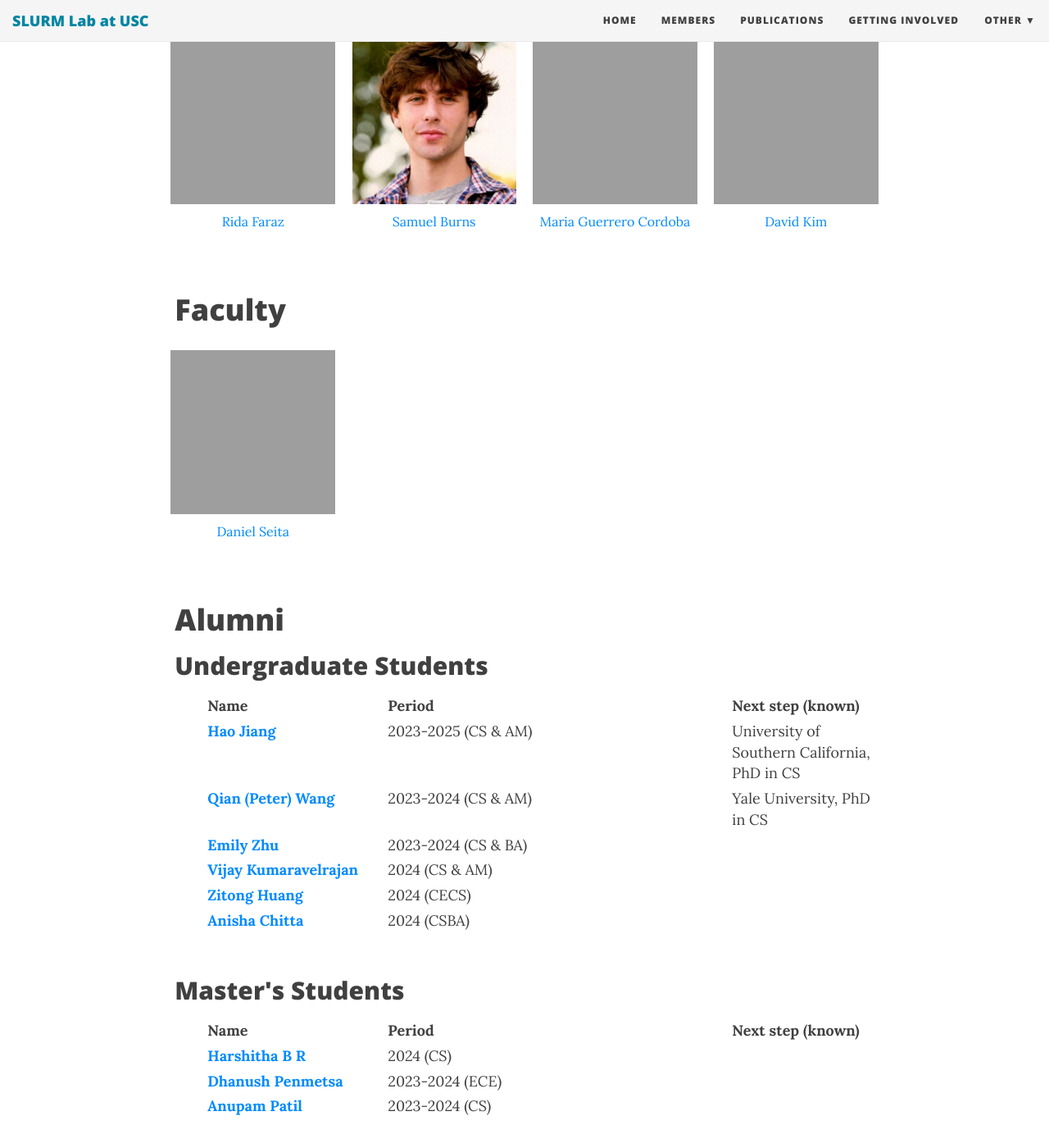
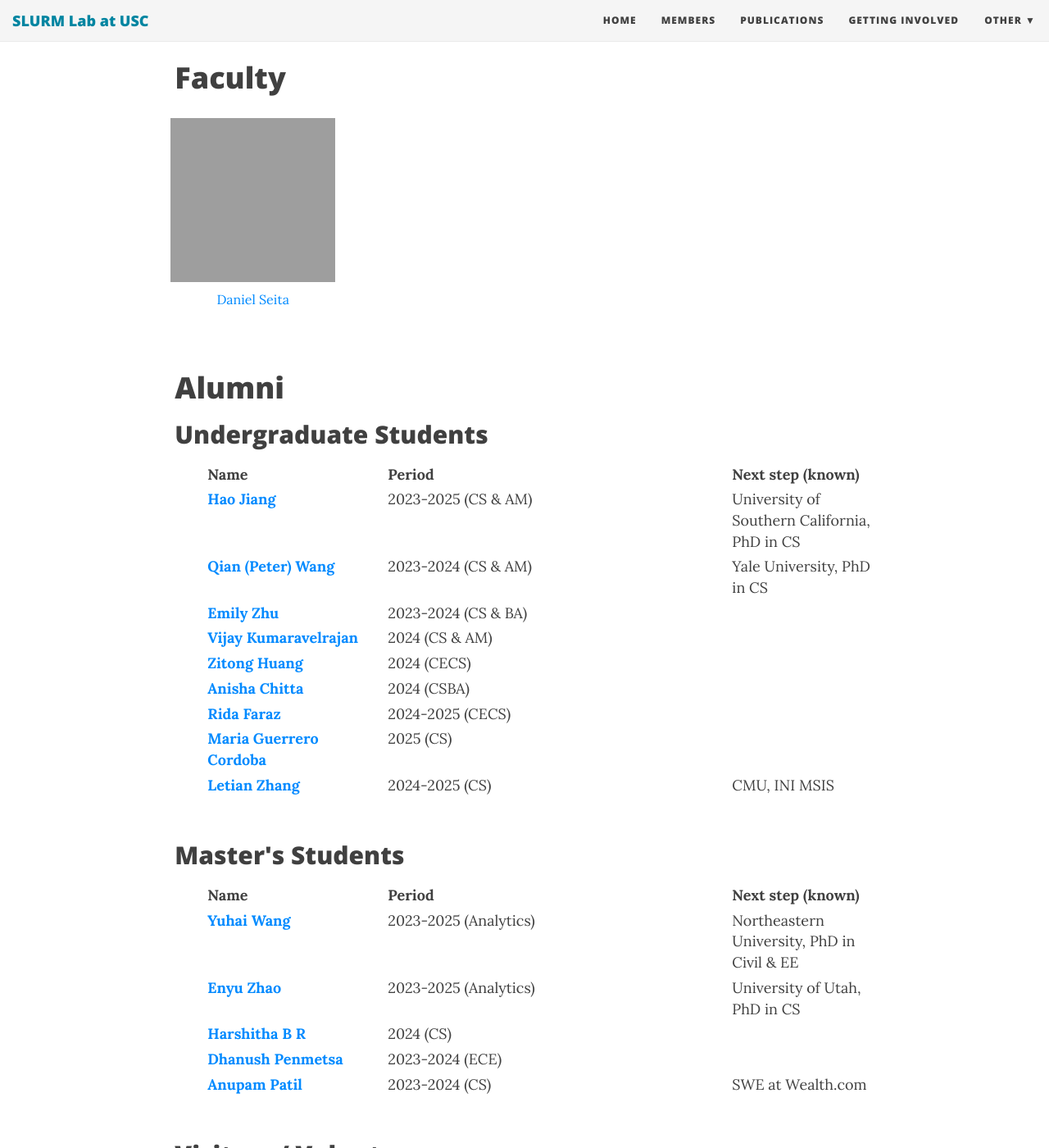
Before and after one commit to slurm-lab-usc/slurm-lab-usc.github.io, a Jekyll site: the page built from members.md, in a window 1280 px wide and 1400 px high, scrolled down 2459 px. Shown: the whole window at 82% size. Built offline with Jekyll 4.4.1, drawn with Linux system fonts in a browser that asks for light colours; nearby versions of some CDN libraries; some of the changed text lies outside the part shown.

Commit message:
Update members and papers (ISER)

```diff
--- a/members.md
+++ b/members.md
@@ -83,21 +77,12 @@ members:
           - name: Jonathan Ong
             photo_url: https://slurm-lab-usc.github.io/img/people/JonathanOng.jpg
             web_url: https://www.linkedin.com/in/ongjonathand
-          - name: Letian Zhang
-            photo_url: https://slurm-lab-usc.github.io/img/people/LetianZhang.jpeg
-            web_url: https://www.linkedin.com/in/letian-zhang-630b37235/
           - name: Jason Chen
             photo_url: https://slurm-lab-usc.github.io/img/people/JasonChen.jpeg
             web_url: https://jasoonchen.com/
-          - name: Rida Faraz
-            photo_url: https://slurm-lab-usc.github.io/img/people/ridafaraz.jpg
-            web_url: https://www.linkedin.com/in/rida-faraz/
           - name: Samuel Burns
             photo_url: https://slurm-lab-usc.github.io/img/people/SamBurns.jpeg
             web_url: https://www.linkedin.com/in/samuel-burns-75702526b/
-          - name: Maria Guerrero Cordoba
-            photo_url: https://slurm-lab-usc.github.io/img/people/MariaGC.jpg
-            web_url: https://www.linkedin.com/in/maria-guerrero-cordoba-80a116333
           - name: David Kim
             photo_url: https://slurm-lab-usc.github.io/img/people/DavidKim.jpeg
             web_url: https://www.linkedin.com/in/david-kim-b50046206/
@@ -150,21 +135,47 @@ members:
             web_url: https://www.linkedin.com/in/anisha-chitta/
             period: 2024 (CSBA)
             next_step:
+          - name: Rida Faraz
+            web_url: https://www.linkedin.com/in/rida-faraz/
+            period: 2024-2025 (CECS)
+            next_step:
+          - name: Maria Guerrero Cordoba
+            web_url: https://www.linkedin.com/in/maria-guerrero-cordoba-80a116333
+            period: 2025 (CS)
+            next_step:
+          - name: Letian Zhang
+            photo_url: https://slurm-lab-usc.github.io/img/people/LetianZhang.jpeg
+            web_url: https://www.linkedin.com/in/letian-zhang-630b37235/
+            period: 2024-2025 (CS)
+            next_step: CMU, INI MSIS
       - name: Master's Students
         full: False
         list:
+          - name: Yuhai Wang
+            photo_url: https://slurm-lab-usc.github.io/img/people/Yuhai.jpg
+            web_url: https://yuhaiw.github.io/
+            period: 2023-2025 (Analytics)
+            next_step: Northeastern University, PhD in Civil & EE
+          - name: Enyu Zhao
+            photo_url: https://slurm-lab-usc.github.io/img/people/Enyu.jpeg
+            web_url: https://enyu-zhao.github.io/
+            period: 2023-2025 (Analytics)
+            next_step: University of Utah, PhD in CS
           - name: Harshitha B R
             photo_url: https://slurm-lab-usc.github.io/img/people/HBR.JPG
             web_url: https://www.linkedin.com/in/harshitha-b-r-2ab510190/
             period: 2024 (CS)
+            next_step:
           - name: Dhanush Penmetsa
             photo_url: https://slurm-lab-usc.github.io/img/people/dhanush_varma.jpg
             web_url: https://www.linkedin.com/in/dhanush-varma/
             period: 2023-2024 (ECE)
+            next_step:
           - name: Anupam Patil
             photo_url: https://slurm-lab-usc.github.io/img/people/AnupamPatil.jpeg
             web_url: https://www.linkedin.com/in/anupam-patil-114b841b0/
             period: 2023-2024 (CS)
+            next_step: SWE at Wealth.com
       - name: Visitors / Volunteers
         full: False
         list:
@@ -179,7 +190,7 @@ members:
             photo_url: https://slurm-lab-usc.github.io/img/people/gayathri.jpg
             web_url: https://www.linkedin.com/in/gayathri-rajesh-b84560228/
             period: IUSSTF-Viterbi 2024 (Undergrad at National Institute of Technology, Tiruchirappalli)
-            next_step:
+            next_step: UC San Diego, Masters in CS
           - name: Abhinav Pillai
             photo_url: https://slurm-lab-usc.github.io/img/people/Abhinav_Pillai.jpg
             web_url: https://www.linkedin.com/in/abhinav-pillai-62244b237
```
Also changed, not shown: other parts of members.md (+0 -6 lines), _data/pubs.yml (+69 -1 lines), README.md, img/papers/HRIBench.png (added), img/papers/placeholder_general.png (added).
